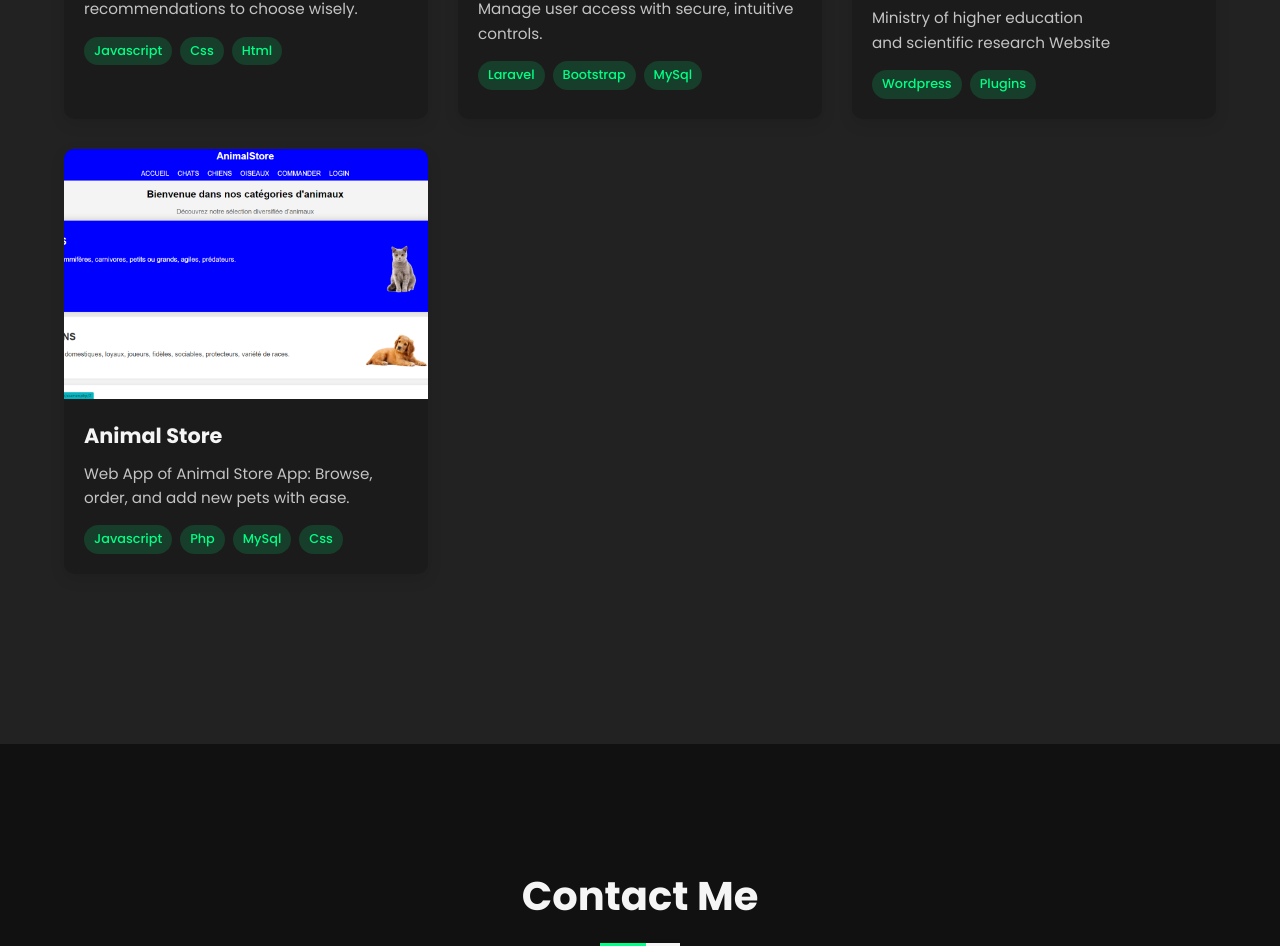
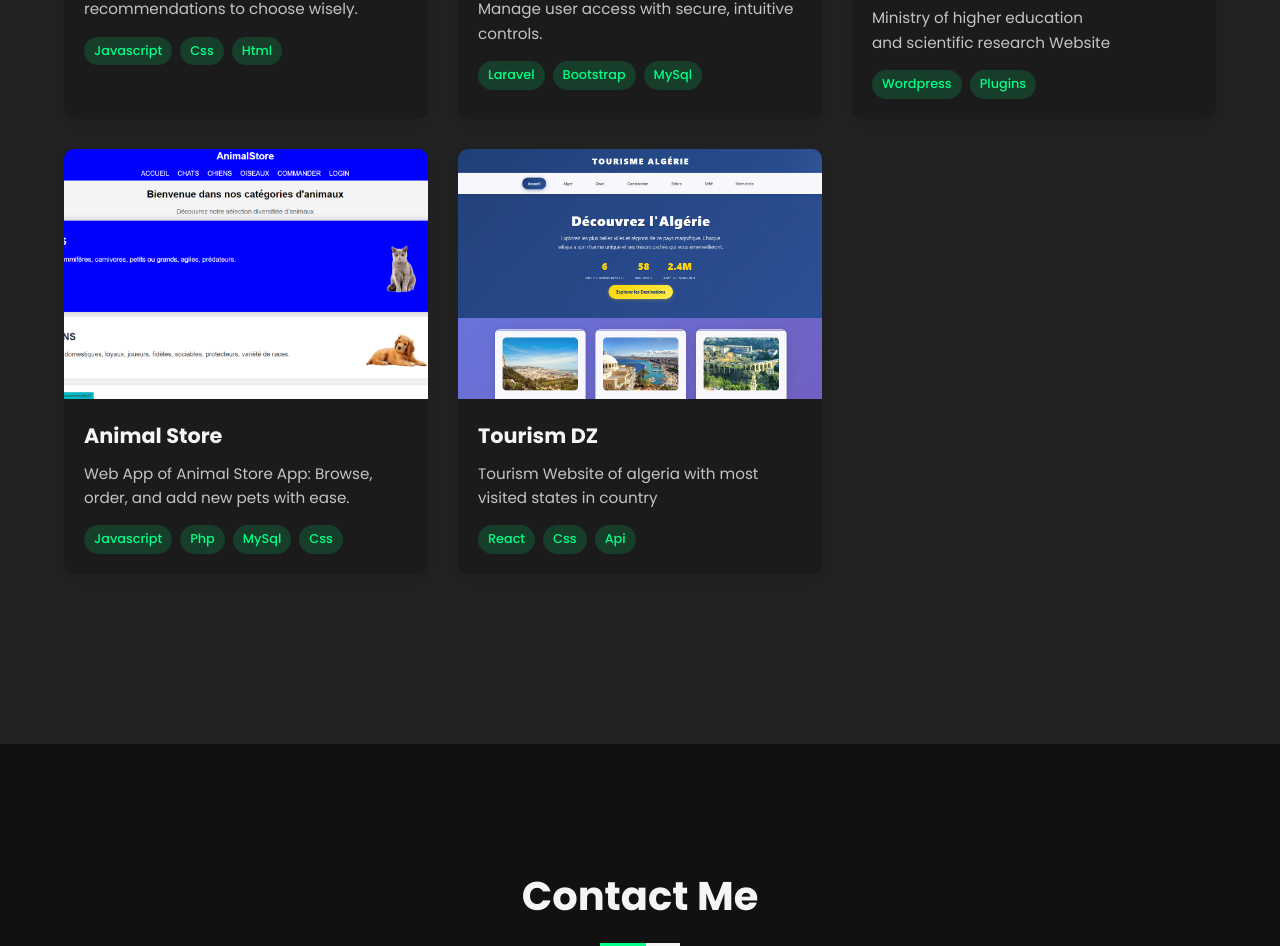
Before and after one commit to abdelkaharBen/portfolio, a React (Create React App) app: page / in a window 1280 px wide. Shown: the part 3683-4629 px from the top of the page. Built offline with nearby package versions, Linux system fonts and the light colour scheme.

Commit message:
add tourism dz

```diff
--- a/src/pages/portfolio.jsx
+++ b/src/pages/portfolio.jsx
@@ -8,6 +8,7 @@ import p4 from '../assets/4.png';
 import p5 from '../assets/5.png';
 import p6 from '../assets/6.png';
 import p7 from '../assets/7.png';
+import p8 from '../assets/8.png';
 
 
 
@@ -334,7 +335,9 @@ function Portfolio() {
                   <span>Plugins</span>
                 </div>
               </div>
+
             </div>
+
 
 
 
@@ -446,13 +449,26 @@ function Portfolio() {
                 </div>
               </div>
 
+            </div>
+            <div className="project-card">
+              <div className="project-image">
+                 <img src={p8} alt="Project 8" />
+                <div className="project-overlay">
+                  <div className="project-links">
 
+                  </div>
+                </div>
+              </div>
+              <div className="project-info">
+                <h3>Tourism DZ</h3>
+                <p>Tourism Website of algeria with most visited states in country</p>
+                <div className="project-tags">
+                  <span>React</span>
+                  <span>Css</span>
+                  <span>Api</span>
 
-
-
-
-
-
+                </div>
+              </div>
             </div>
           </div>
 
```
Also changed, not shown: src/assets/8.png (added).
